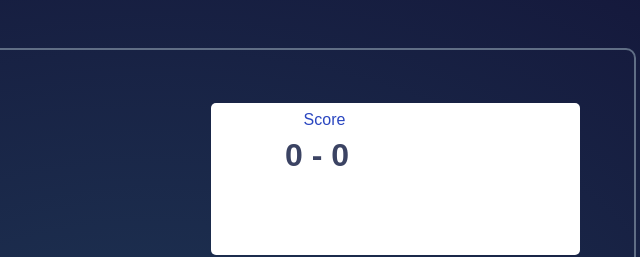
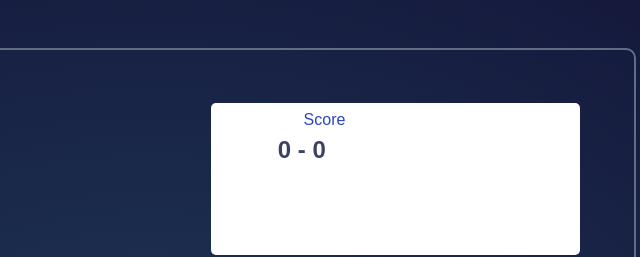
Before and after one commit to 352005/rps-mobile, a plain HTML site: page index.html in a window 1280 px wide. Shown: the top 257 px of the page, 490-1130 px from the left. Drawn offline with Linux system fonts and the light colour scheme; files whose address does not match are found by name.

Commit message:
Update rps.css

```diff
--- a/rps.css
+++ b/rps.css
@@ -48,10 +48,10 @@ body{
 
 .scores .scoreValue{
   color: hsl(229, 25%, 31%);
-  font-size: 2em;
+  font-size: 1.5em;
   align-items: center;
-  top: .4em;
-  left: 20%; /*20px*/
+  top: .7em;
+  left: 18%; /*20px*/
 }
 
 #rps{
```
